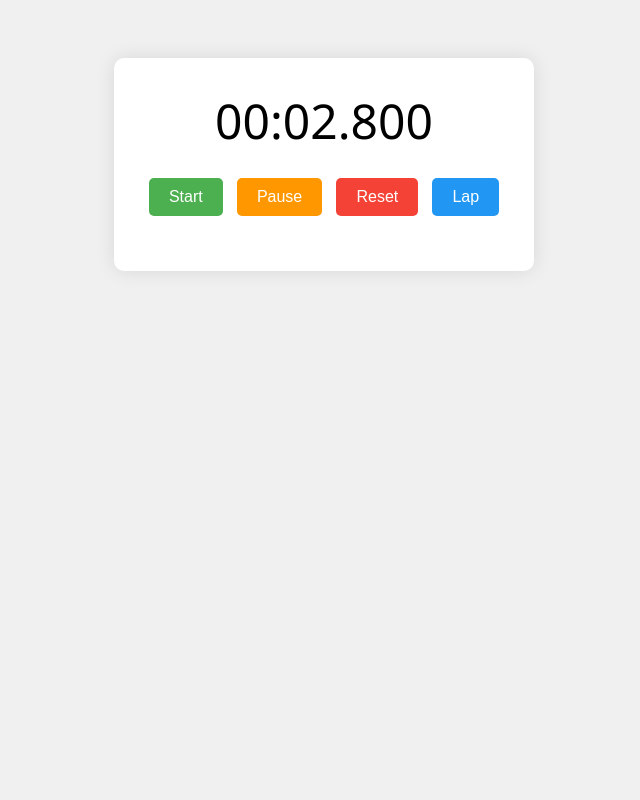
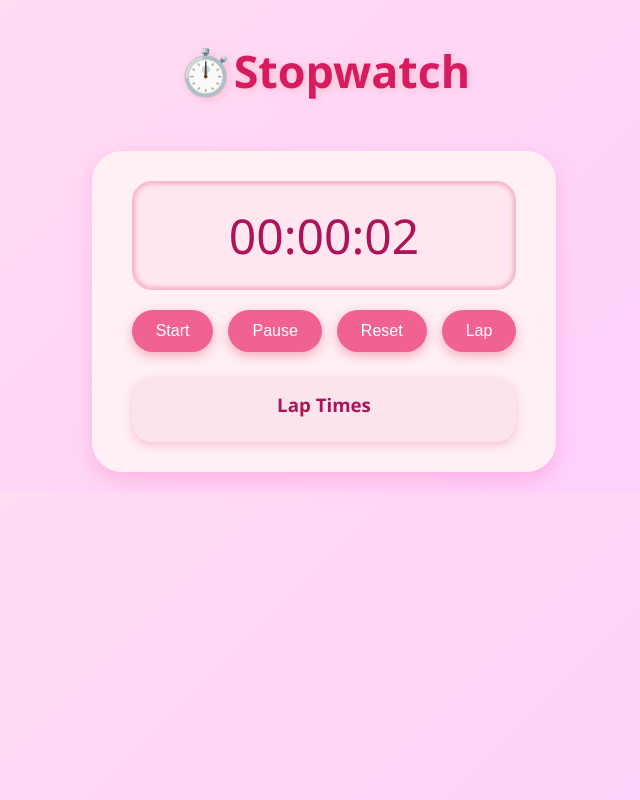
Before and after one commit to vidhyacybhacks/SCT_WD_2, a plain HTML site: page index.html in a window 1280 px wide. Both pictures are taken after a click on the button "Start". Shown: the whole page, without its empty margins (316-956 px from the left). Drawn offline with Linux system fonts and the light colour scheme.

Commit message:
Add files via upload

```diff
--- a/index.html
+++ b/index.html
@@ -2,22 +2,25 @@
 <html lang="en">
 <head>
   <meta charset="UTF-8" />
-  <meta name="viewport" content="width=device-width, initial-scale=1" />
-  <title>Stopwatch</title>
-  <link rel="stylesheet" href="style.css" />
+  <meta name="viewport" content="width=device-width, initial-scale=1.0"/>
+  <title>Barbie Stopwatch</title>
+  <link rel="stylesheet" href="style.css"/>
 </head>
 <body>
-  <div class="stopwatch">
-    <div id="time">00:00:00.000</div>
+  <h1>⏱️Stopwatch</h1>
+  <div id="stopwatch-container">
+    <div id="display">00:00:00</div>
     <div class="buttons">
       <button id="startBtn">Start</button>
       <button id="pauseBtn">Pause</button>
       <button id="resetBtn">Reset</button>
       <button id="lapBtn">Lap</button>
     </div>
-    <div class="laps" id="laps"></div>
+    <div id="laps">
+      <h3>Lap Times</h3>
+      <ul id="lapList"></ul>
+    </div>
   </div>
-
   <script src="script.js"></script>
 </body>
 </html>
--- a/script.js
+++ b/script.js
@@ -1,56 +1,54 @@
-let startTime, updatedTime, difference, timerInterval;
-let running = false;
-let laps = [];
+let startTime;
+let isRunning = false;
+let elapsedTime = 0;
+let timerInterval;
 
-const timeDisplay = document.getElementById('time');
-const lapsContainer = document.getElementById('laps');
+const display = document.getElementById("display");
+const startBtn = document.getElementById("startBtn");
+const pauseBtn = document.getElementById("pauseBtn");
+const resetBtn = document.getElementById("resetBtn");
+const lapBtn = document.getElementById("lapBtn");
+const lapList = document.getElementById("lapList");
 
-function formatTime(ms) {
-  const date = new Date(ms);
-  const minutes = String(date.getUTCMinutes()).padStart(2, '0');
-  const seconds = String(date.getUTCSeconds()).padStart(2, '0');
-  const milliseconds = String(date.getUTCMilliseconds()).padStart(3, '0');
-  return `${minutes}:${seconds}.${milliseconds}`;
+function updateDisplay() {
+  const time = Date.now() - startTime + elapsedTime;
+  const hrs = String(Math.floor(time / (1000 * 60 * 60))).padStart(2, '0');
+  const mins = String(Math.floor((time / (1000 * 60)) % 60)).padStart(2, '0');
+  const secs = String(Math.floor((time / 1000) % 60)).padStart(2, '0');
+  display.textContent = `${hrs}:${mins}:${secs}`;
 }
 
-function updateDisplay() {
-  updatedTime = Date.now();
-  difference = updatedTime - startTime;
-  timeDisplay.textContent = formatTime(difference);
+function startStopwatch() {
+  if (isRunning) return;
+  startTime = Date.now();
+  timerInterval = setInterval(updateDisplay, 1000);
+  isRunning = true;
 }
 
-document.getElementById('startBtn').addEventListener('click', () => {
-  if (!running) {
-    startTime = Date.now() - (difference || 0);
-    timerInterval = setInterval(updateDisplay, 10);
-    running = true;
-  }
-});
+function pauseStopwatch() {
+  if (!isRunning) return;
+  clearInterval(timerInterval);
+  elapsedTime += Date.now() - startTime;
+  isRunning = false;
+}
 
-document.getElementById('pauseBtn').addEventListener('click', () => {
-  if (running) {
-    clearInterval(timerInterval);
-    running = false;
-  }
-});
+function resetStopwatch() {
+  clearInterval(timerInterval);
+  isRunning = false;
+  elapsedTime = 0;
+  display.textContent = "00:00:00";
+  lapList.innerHTML = "";
+}
 
-document.getElementById('resetBtn').addEventListener('click', () => {
-  clearInterval(timerInterval);
-  running = false;
-  difference = 0;
-  timeDisplay.textContent = "00:00:00.000";
-  laps = [];
-  lapsContainer.innerHTML = "";
-});
+function lapTime() {
+  if (!isRunning) return;
+  const currentTime = display.textContent;
+  const lapItem = document.createElement("li");
+  lapItem.textContent = `Lap: ${currentTime}`;
+  lapList.appendChild(lapItem);
+}
 
-document.getElementById('lapBtn').addEventListener('click', () => {
-  if (running) {
-    const lapTime = formatTime(difference);
-    laps.push(lapTime);
-    const lapElement = document.createElement('div');
-    lapElement.className = 'lap';
-    lapElement.textContent = `Lap ${laps.length}: ${lapTime}`;
-    lapsContainer.appendChild(lapElement);
-    lapsContainer.scrollTop = lapsContainer.scrollHeight;
-  }
-});
+startBtn.addEventListener("click", startStopwatch);
+pauseBtn.addEventListener("click", pauseStopwatch);
+resetBtn.addEventListener("click", resetStopwatch);
+lapBtn.addEventListener("click", lapTime);
--- a/style.css
+++ b/style.css
@@ -1,45 +1,117 @@
+/* Base styling */
 body {
+  margin: 0;
+  padding: 0;
+  background: linear-gradient(135deg, #ffe0f0, #ffccff);
   font-family: 'Segoe UI', sans-serif;
-  background-color: #f0f0f0;
-  text-align: center;
-  padding: 50px;
+  display: flex;
+  flex-direction: column;
+  align-items: center;
+  color: #880e4f;
 }
 
-.stopwatch {
-  background: #fff;
-  border-radius: 10px;
-  padding: 30px;
-  display: inline-block;
-  box-shadow: 0 0 20px rgba(0,0,0,0.1);
+/* Title */
+h1 {
+  margin-top: 40px;
+  font-size: 2.8rem;
+  color: #d81b60;
+  text-shadow: 2px 2px 8px #ffc0cb;
+  animation: fadeIn 1.2s ease-in-out;
 }
 
-#time {
-  font-size: 48px;
-  margin-bottom: 20px;
+/* Stopwatch Container */
+#stopwatch-container {
+  background: #fff0f5;
+  padding: 30px 40px;
+  border-radius: 30px;
+  box-shadow: 0 8px 20px rgba(255, 105, 180, 0.3);
+  text-align: center;
+  margin: 20px;
+  animation: popIn 1s ease-in-out;
 }
 
-.buttons button {
-  padding: 10px 20px;
-  margin: 5px;
-  font-size: 16px;
-  border: none;
-  border-radius: 5px;
-  cursor: pointer;
+/* Display */
+#display {
+  font-size: 3rem;
+  background: #ffe6f0;
+  padding: 20px 40px;
+  border-radius: 20px;
+  margin-bottom: 20px;
+  border: 2px solid #f8bbd0;
+  color: #ad1457;
+  box-shadow: inset 0 0 5px #f48fb1;
 }
 
-#startBtn { background-color: #4CAF50; color: white; }
-#pauseBtn { background-color: #FF9800; color: white; }
-#resetBtn { background-color: #f44336; color: white; }
-#lapBtn { background-color: #2196F3; color: white; }
+/* Buttons */
+.buttons {
+  display: flex;
+  flex-wrap: wrap;
+  justify-content: center;
+  gap: 15px;
+  margin-bottom: 25px;
+}
 
-.laps {
-  text-align: left;
-  margin-top: 20px;
+button {
+  padding: 12px 24px;
+  font-size: 1rem;
+  background-color: #f06292;
+  color: white;
+  border: none;
+  border-radius: 25px;
+  cursor: pointer;
+  transition: all 0.3s ease;
+  box-shadow: 0 4px 12px rgba(220, 20, 60, 0.3);
+}
+
+button:hover {
+  background-color: #ec407a;
+  transform: scale(1.05);
+}
+
+/* Lap Times */
+#laps {
+  background-color: #fce4ec;
+  padding: 15px;
+  border-radius: 20px;
+  box-shadow: 0 4px 10px rgba(240, 98, 146, 0.3);
   max-height: 200px;
   overflow-y: auto;
 }
 
-.lap {
-  padding: 5px 0;
-  border-bottom: 1px solid #ccc;
+#laps h3 {
+  margin: 0 0 10px;
+  color: #ad1457;
 }
+
+#lapList {
+  list-style: none;
+  padding: 0;
+  margin: 0;
+}
+
+#lapList li {
+  padding: 8px 12px;
+  margin-bottom: 6px;
+  background: #f8bbd0;
+  border-radius: 10px;
+  color: #6a1b4d;
+  font-weight: bold;
+  box-shadow: 0 2px 6px rgba(255, 105, 180, 0.2);
+}
+
+/* Animations */
+@keyframes popIn {
+  0% {
+    transform: scale(0.8);
+    opacity: 0;
+  }
+  100% {
+    transform: scale(1);
+    opacity: 1;
+  }
+}
+
+@keyframes fadeIn {
+  from { opacity: 0; transform: translateY(-10px); }
+  to { opacity: 1; transform: translateY(0); }
+}
```
